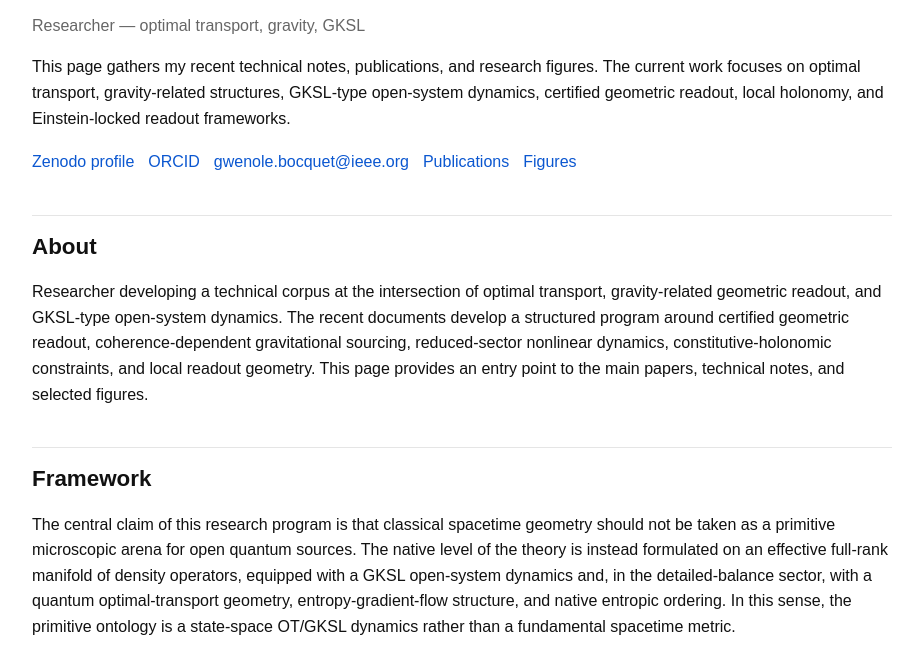
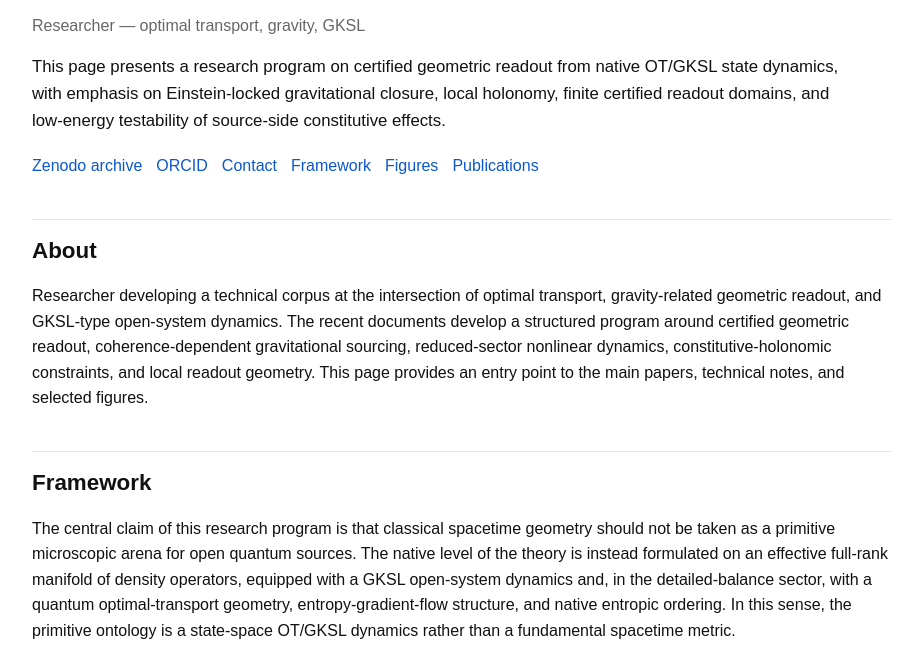
Before and after one commit to bocquetgwenole/gwenole-bocquet, a plain HTML site: page index.html in a window 1280 px wide. Shown: the part 95-748 px from the top of the page, without its empty margins (178-1101 px from the left). Drawn offline with Linux system fonts and the light colour scheme.

Commit message:
Update index.html

```diff
--- a/index.html
+++ b/index.html
@@ -50,6 +50,12 @@
     .subtitle,
     .muted {
       color: var(--muted);
+    }
+
+    .lead {
+      font-size: 1.05rem;
+      max-width: 820px;
+      margin: 14px 0 0;
     }
 
     a {
@@ -133,18 +139,21 @@
     <header>
       <h1>Gwenolé Bocquet</h1>
       <p class="subtitle">Researcher — optimal transport, gravity, GKSL</p>
-      <p>
-        This page gathers my recent technical notes, publications, and research figures.
-        The current work focuses on optimal transport, gravity-related structures,
-        GKSL-type open-system dynamics, certified geometric readout, local holonomy,
-        and Einstein-locked readout frameworks.
+
+      <p class="lead">
+        This page presents a research program on certified geometric readout from native
+        OT/GKSL state dynamics, with emphasis on Einstein-locked gravitational closure,
+        local holonomy, finite certified readout domains, and low-energy testability of
+        source-side constitutive effects.
       </p>
+
       <div class="links">
-        <a href="https://zenodo.org/search?page=1&size=20&q=Gwenol%C3%A9+Bocquet" target="_blank" rel="noopener noreferrer">Zenodo profile</a>
+        <a href="https://zenodo.org/search?page=1&size=20&q=Gwenol%C3%A9+Bocquet" target="_blank" rel="noopener noreferrer">Zenodo archive</a>
         <a href="https://orcid.org/0009-0008-0215-8844" target="_blank" rel="noopener noreferrer">ORCID</a>
-        <a href="mailto:gwenole.bocquet@ieee.org">gwenole.bocquet@ieee.org</a>
+        <a href="mailto:gwenole.bocquet@ieee.org">Contact</a>
+        <a href="#framework">Framework</a>
+        <a href="#figures">Figures</a>
         <a href="#publications">Publications</a>
-        <a href="#figures">Figures</a>
       </div>
     </header>
 
@@ -158,11 +167,6 @@
         This page provides an entry point to the main papers, technical notes, and selected figures.
       </p>
     </section>
-
-
-
-
-
 
     <section id="framework">
       <h2>Framework</h2>
@@ -211,7 +215,7 @@
         of the theory. It is a corollary of a more general nonlinear Einstein-locked readout closure.
         Likewise, temporal readability is not primitive. The framework distinguishes native entropic
         ordering, operational tick extraction, and certified temporal readout. The latter is admitted
-    only on a stricter certified subwindow <em>W<sub>tick</sub></em> &sub; <em>W<sub>acc</sub></em>,
+        only on a stricter certified subwindow <em>W<sub>tick</sub></em> ⊂ <em>W<sub>acc</sub></em>,
         reflecting the fact that readable time is itself a finite-resource certified layer.
       </p>
 
@@ -408,7 +412,7 @@
         </li>
         <li>
           <a href="https://zenodo.org/records/19137740" target="_blank" rel="noopener noreferrer">Entropic Tick Cost, Spectral Budget, and the Theorem-Level High-Energy Cutoff Boundary of Classical Geometric OT-GKSL Readout</a>
-          — <a href="https://zenodo.org/records/19137740/files/Entropic_Tick_Cost__Spectral_Budget__and_the_Certified_Boundary_of_Geometric_Readout_2.pdf?download=1" target="_blank" rel="noopener noreferrer">PDF</a>
+          — <a href="https://zenodo.org/records/19137740/files/Entropic_Tick_Cost__Spectral_Budget__and_the_Certified_BoundARY_of_Geometric_Readout_2.pdf?download=1" target="_blank" rel="noopener noreferrer">PDF</a>
         </li>
         <li>
           <a href="https://zenodo.org/records/19119944" target="_blank" rel="noopener noreferrer">Certified Readout Geometry from Quantum State Dynamics Einstein Lock, Source-Only Constitutive Coupling, and a Holonomy-Based Trilemma</a>
```
Lines whose indentation alone changed are shown as unchanged.
